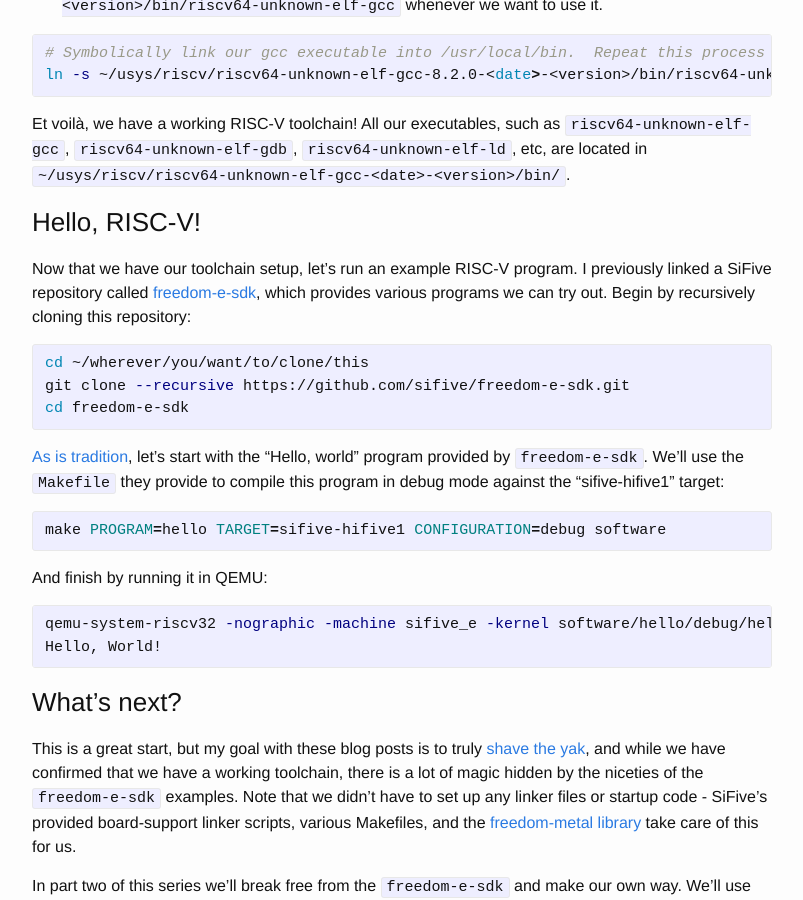
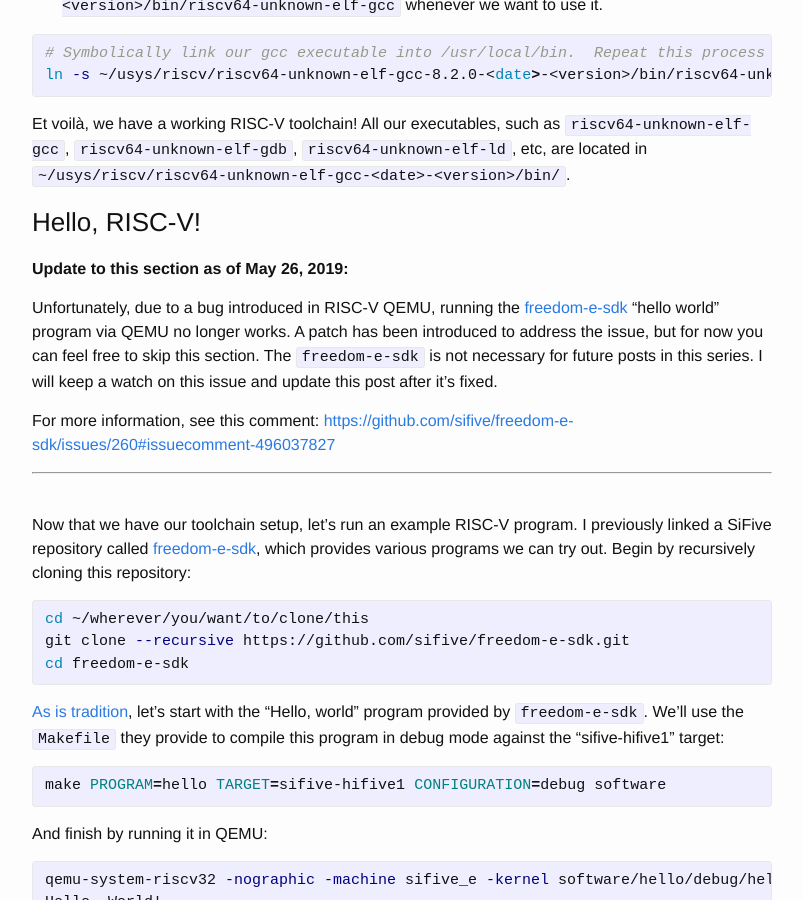
Before and after one commit to twilco/twilco.github.io, a Jekyll site: the page built from _posts/2019-03-10-riscv-from-scratch-1.markdown, in a window 1280 px wide and 900 px high, scrolled down 1968 px. Shown: the whole window, without its empty margins (238-1041 px from the left). Built offline with Jekyll 4.4.1, drawn with Linux system fonts in a browser that asks for light colours; comment, search, counter and statistics services are not loaded.

Commit message:
Note that the freedom-e-sdk hello world example is broken for now

```diff
--- a/_posts/2019-03-10-riscv-from-scratch-1.markdown
+++ b/_posts/2019-03-10-riscv-from-scratch-1.markdown
@@ -70,6 +70,15 @@
 
 ### Hello, RISC-V!
 
+**Update to this section as of May 26, 2019:**
+
+Unfortunately, due to a bug introduced in RISC-V QEMU, running the [freedom-e-sdk](https://github.com/sifive/freedom-e-sdk) "hello world" program via QEMU no longer works.  A patch has been introduced to address the issue, but for now you can feel free to skip this section.  The `freedom-e-sdk` is not necessary for future posts in this series.  I will keep a watch on this issue and update this post after it's fixed.
+
+For more information, see this comment: [https://github.com/sifive/freedom-e-sdk/issues/260#issuecomment-496037827](https://github.com/sifive/freedom-e-sdk/issues/260#issuecomment-496037827)
+
+---
+<br/>
+
 Now that we have our toolchain setup, let's run an example RISC-V program.  I previously linked a SiFive repository called [freedom-e-sdk](https://github.com/sifive/freedom-e-sdk), which provides various programs we can try out.  Begin by recursively cloning this repository:
 
 {% highlight bash %}
```
